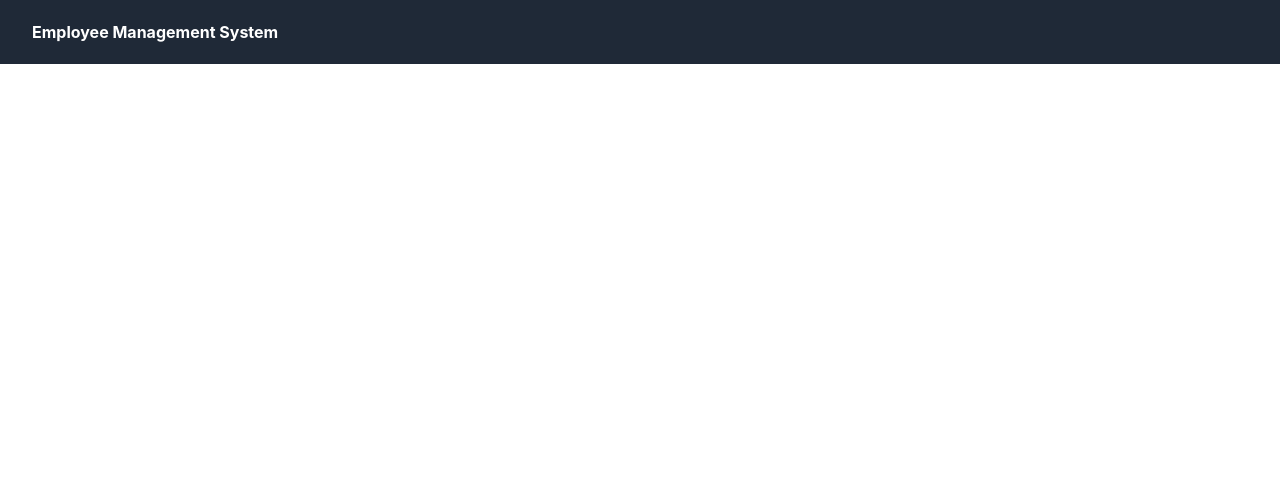
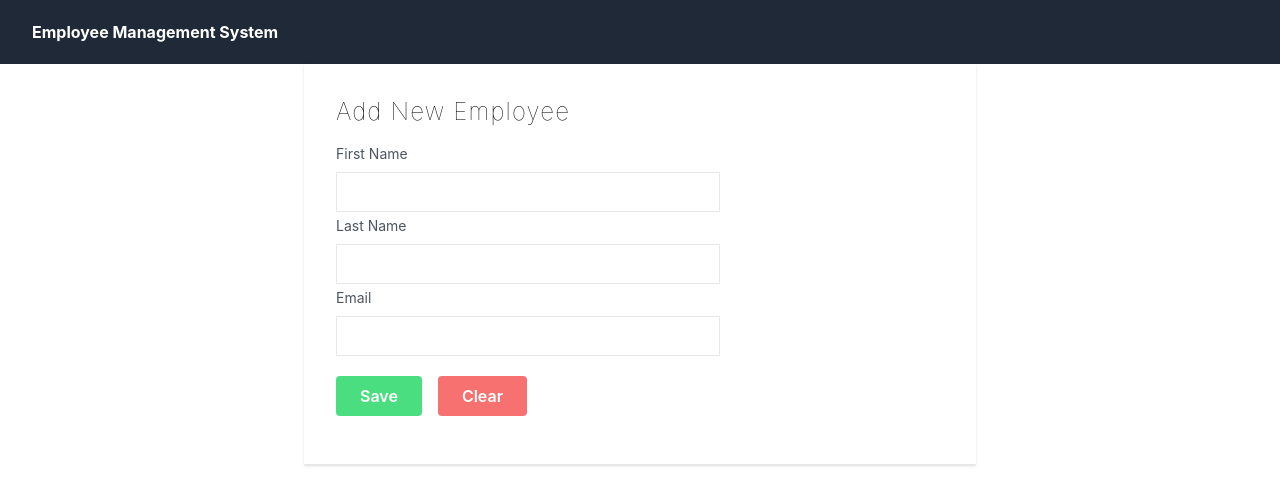
Before and after one commit to nawodyaonline/employee-manager-front, a React (Create React App) app: page / in a window 1280 px wide. Shown: the top 504 px of the page. Built offline with nearby package versions, Linux system fonts and the light colour scheme; the HTML template or start-up script is replaced by a standard one.

Commit message:
Add employee form

```diff
--- a/src/App.js
+++ b/src/App.js
@@ -1,9 +1,13 @@
 import './App.css';
+import AddEmployee from './components/AddEmployee';
 import Navbar from './components/Navbar';
 
 function App() {
   return (
-    <Navbar />
+    <>
+      <Navbar />
+      <AddEmployee />
+    </>
   );
 }
 
--- /dev/null
+++ b/src/components/AddEmployee.js
@@ -0,0 +1,32 @@
+import React from 'react'
+
+const AddEmployee = () => {
+  return (
+    <div className="flex max-w-2xl mx-auto shadow border-b">
+        <div className="px-8 py-8">
+            <div className="font-thin text-2xl tracking-wider">
+                <h1>Add New Employee</h1>
+            </div>
+            <div className="items-center justify-center h-14 w-full my-4">
+                <label className="block text-gray-600 text-sm font-normal" htmlFor="">First Name</label>
+                <input className="h-10 w-96 border mt-2 px-2 py-2" type="text" />
+            </div>
+            <div className="items-center justify-center h-14 w-full my-4">
+                <label className="block text-gray-600 text-sm font-normal" htmlFor="">Last Name</label>
+                <input className="h-10 w-96 border mt-2 px-2 py-2" type="text" />
+            </div>
+            <div className="items-center justify-center h-14 w-full my-4">
+                <label className="block text-gray-600 text-sm font-normal" htmlFor="">Email</label>
+                <input className="h-10 w-96 border mt-2 px-2 py-2" type="email" />
+            </div>
+
+            <div className="items-center justify-center h-14 w-full my-4 space-x-4 pt-4">
+              <button className="rounded text-white font-semibold bg-green-400 hover:bg-green-700 py-2 px-6">Save</button>
+              <button className="rounded text-white font-semibold bg-red-400 hover:bg-red-700 py-2 px-6">Clear</button>
+            </div>
+        </div>
+    </div>
+  )
+}
+
+export default AddEmployee
```
